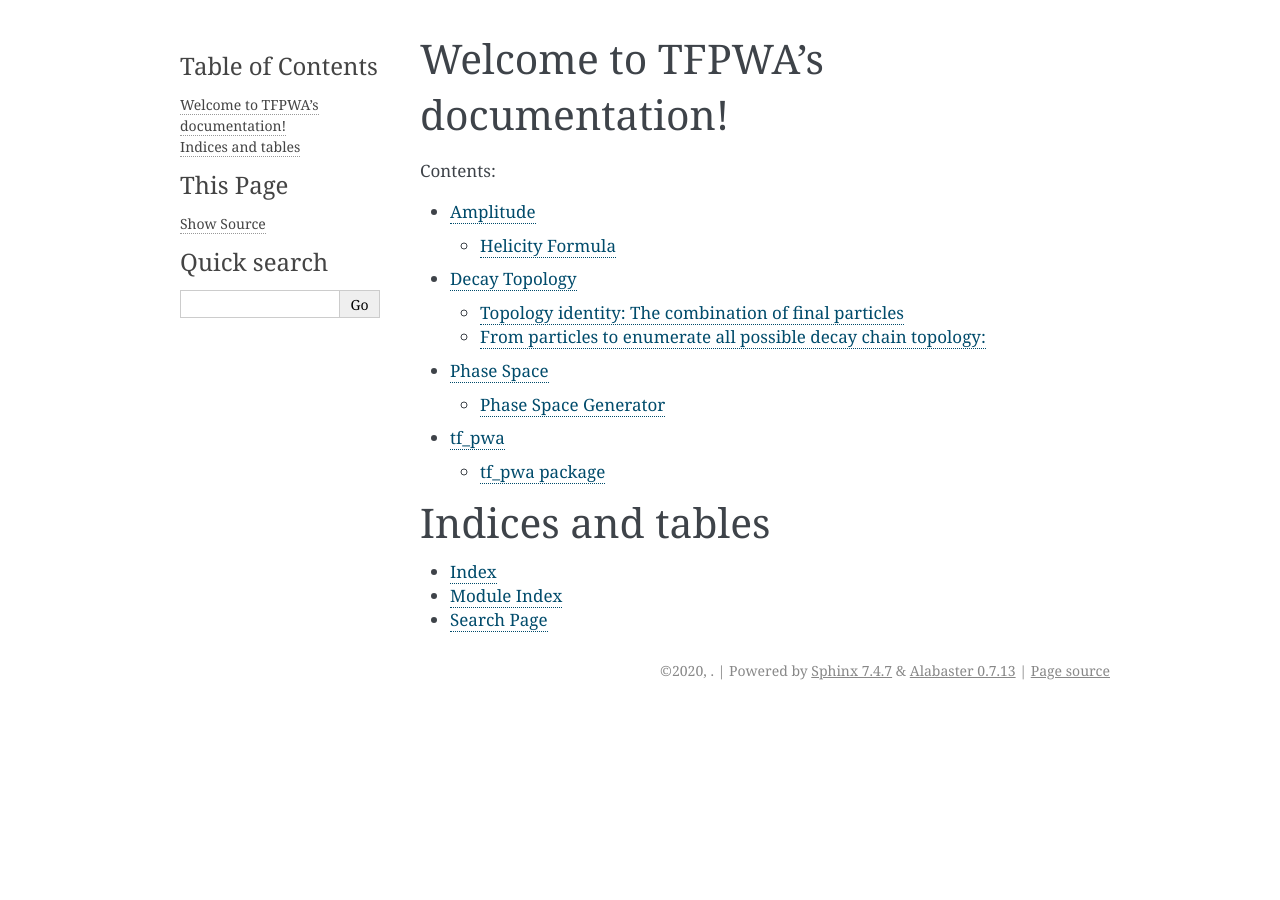
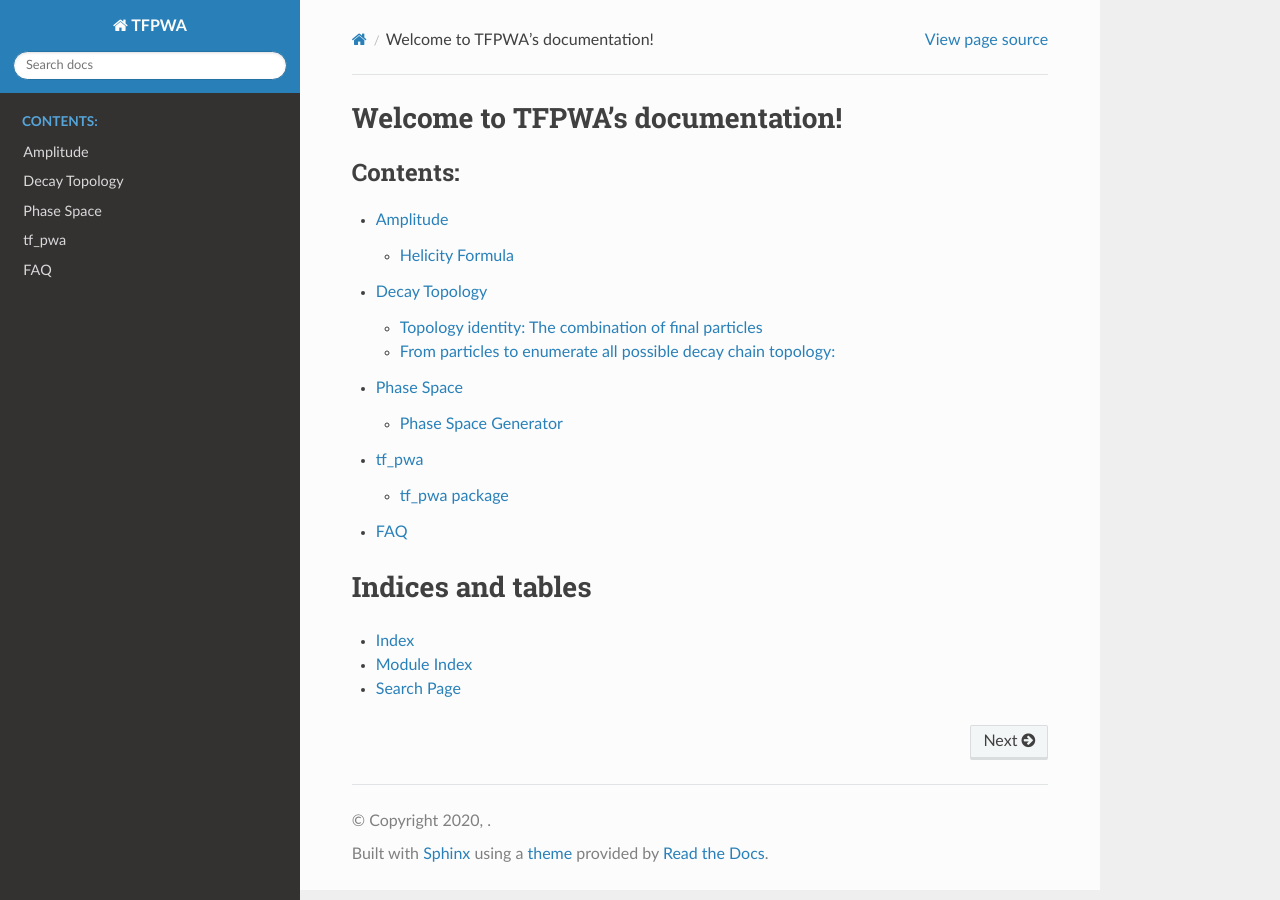
Before and after one commit to jiangyi15/tf-pwa, a Sphinx documentation site: the page built from docs/index.rst, in a window 1280 px wide. Built offline with Sphinx 7.4.7 and the Read the Docs theme 2.0.0, drawn with Linux system fonts in a browser that asks for light colours.

Commit message:
use sphinx_rtd_theme

```diff
--- /dev/null
+++ b/docs/FAQ.rst
@@ -0,0 +1,4 @@
+
+----------------
+FAQ
+----------------
--- a/docs/conf.py
+++ b/docs/conf.py
@@ -50,7 +50,7 @@ exclude_patterns = ['_build', 'Thumbs.db', '.DS_Store']
 # The theme to use for HTML and HTML Help pages.  See the documentation for
 # a list of builtin themes.
 #
-html_theme = 'alabaster'
+html_theme = 'sphinx_rtd_theme'
 
 # Add any paths that contain custom static files (such as style sheets) here,
 # relative to this directory. They are copied after the builtin static files,
--- a/docs/index.rst
+++ b/docs/index.rst
@@ -14,6 +14,7 @@ Welcome to TFPWA's documentation!
    decay_topology
    phasespace
    api/modules
+   FAQ
 
 
 Indices and tables
```
Also changed, not shown: README.md (+2 -0 lines), .gitlab-ci.yml.
